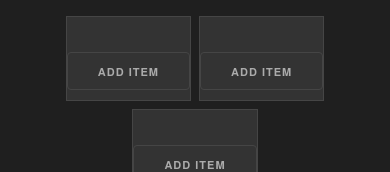
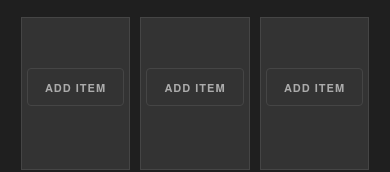
Before and after one commit to business-phil/a-torch-on-the-web, a Gatsby site: page / in a window 390 px wide. Shown: the part 704-876 px from the top of the page. Built offline with nearby package versions, Linux system fonts and the light colour scheme; Gatsby itself is replaced by a stand-in of ours.

Commit message:
Make inventory mobile responsible

```diff
--- a/src/components/inventoryManagement.tsx
+++ b/src/components/inventoryManagement.tsx
@@ -41,11 +41,12 @@ export const InventoryManagement = () => {
               <button onClick={() => addItem(itemName, rowIndex, columnIndex)}>
                 Add item
               </button>
-              {Boolean(item) && (
-                <button onClick={() => addItem("", rowIndex, columnIndex)}>
-                  Remove
-                </button>
-              )}
+              <button
+                className={Boolean(item) ? "" : "invisible"}
+                onClick={() => addItem("", rowIndex, columnIndex)}
+              >
+                Remove
+              </button>
             </div>
           ))}
         </div>
--- a/src/styles/global.css
+++ b/src/styles/global.css
@@ -1,5 +1,9 @@
 .block {
   display: block;
+}
+
+.invisible {
+  visibility: hidden;
 }
 
 .redText {
@@ -22,14 +26,21 @@
   border: 1px solid var(--border-color);
   background-color: var(--border-color-softer);
   display: inline-block;
-  /* height: 10rem; */
-  margin: 4px;
+  margin: 0.5rem;
+  padding: 0.5rem;
+  width: 25%;
   text-align: center;
   vertical-align: top;
 }
 
+.inventoryBox > button {
+  display: block;
+  width: 100%;
+  padding: initial;
+}
+
 .itemName {
-  height: 2rem;
-  line-height: 1rem;
-  margin: 0.75rem 0.25rem;
+  height: 3rem;
+  line-height: 1.5rem;
+  margin: 0.75rem 0;
 }
```
